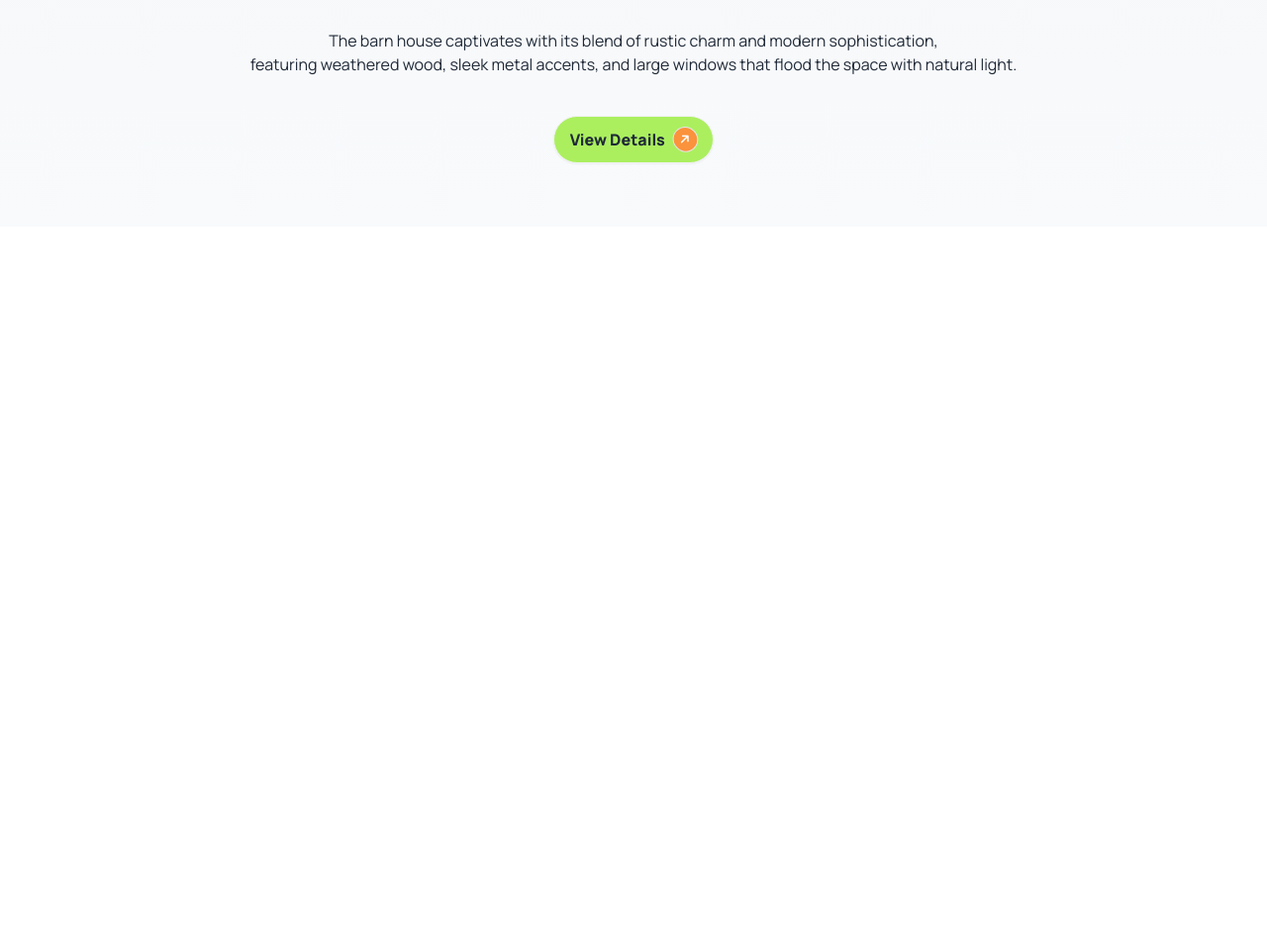
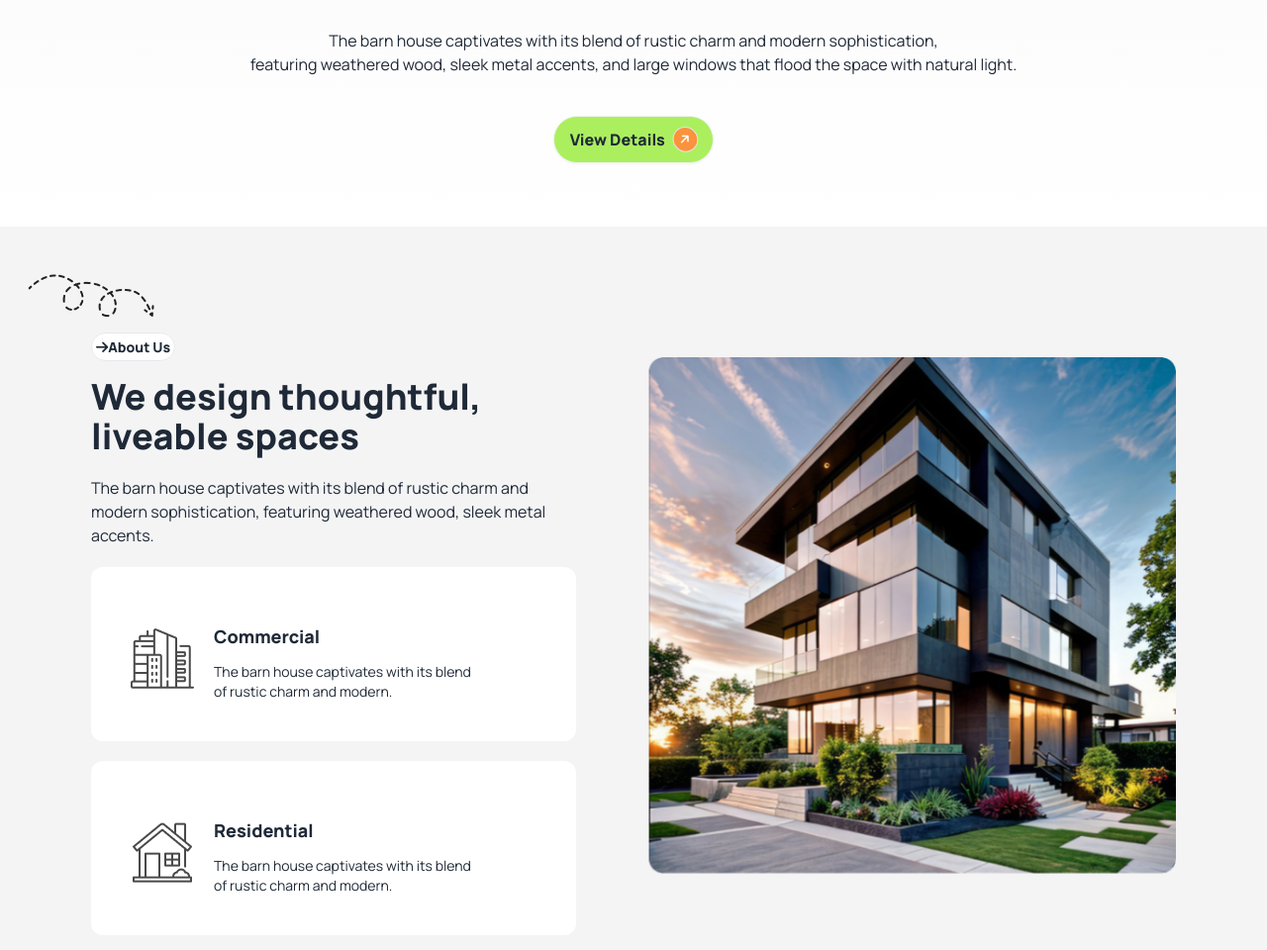
Before and after one commit to sajjad244/assignment-3, a plain HTML site: page index.html in a window 1280 px wide. Shown: the part 677-1637 px from the top of the page at 99% size. Before the commit the page ends 970 px from the top, so only its background shows below. Drawn offline with nearby package versions, Linux system fonts and the light colour scheme.

Commit message:
thoughtful

```diff
--- a/index.html
+++ b/index.html
@@ -36,9 +36,9 @@
     <!-- tailwind css configuration -->
 
 </head>
-<body class="font-Manrope bg-gradient-to-t from-slate-50 to-zinc-100">
+<body class="font-Manrope">
     <!-- header -->
-    <header class="container mx-auto  from-slate-50 to-zinc-50 ">
+    <header class="container mx-auto bg-gradient-to-t from-white to-zinc-100 ">
         <!-- navbar -->
         <nav>
             <div class="navbar">
@@ -85,8 +85,8 @@
         </nav>
         <!-- navbar -->
         <!-- hero-section -->
-        <div class="my-16" >
-            <div class="flex justify-center mb-16">
+        <div class="" >
+            <div class="flex justify-center mb-16 mt-16">
                 <img src="./images/banner.png" alt="">
             </div>
             <div class="text-center flex flex-col gap-y-10">
@@ -100,9 +100,57 @@
         </div>
         <!-- hero-section -->
     </header>
+    <!-- main -->
+    <main class="container mx-auto mb-5 bg-zinc-100">
+      <!-- We design thoughtful, liveable spaces start -->
+      <div class="flex flex-col gap-12 md:flex-row md:justify-center md:p-20">
+        <div class="p-3">
+          <!-- description -->
+          <div class="flex flex-col gap-5 mt-5 relative">
+            <div class="text-sm font-black">
+              <span class="bg-white border rounded-full p-1"><i class="fa-solid fa-arrow-right "></i>About Us</span>
+            </div>
+            <h1 class="text-4xl font-extrabold">We design thoughtful,<br> liveable spaces</h1>
+            <p class="">The barn house captivates with its blend of rustic charm and <br>
+              modern sophistication, featuring weathered wood, sleek metal accents.</p>
+              <div class="hidden lg:block absolute -top-16 -left-16">
+                <img src="./images/Vector.png" alt="">
+              </div>
+            </div>
+          <!-- description end -->
 
-    <!-- main -->
-    <main></main>
+                        <!-- card 1 -->
+          <div class="bg-white rounded-xl mt-5 flex gap-5 p-10  ">
+            <div class="mt-5">
+              <img src="./images/commercial.png" alt="">
+            </div>
+            <div>
+              <h1 class="font-black mb-3 mt-4 text-lg">Commercial</h1>
+              <p class="text-sm">The barn house captivates with its blend <br>
+              of rustic charm and modern.</p>
+            </div>
+          </div>
+
+                                  <!-- card 2 -->
+          <div class="bg-white rounded-xl mt-5 flex gap-5 p-10  ">
+            <div class="mt-5">
+              <img src="./images/residential.png" alt="">
+            </div>
+            <div>
+              <h1 class="font-black mb-3 mt-4 text-lg">Residential</h1>
+              <p class="text-sm">The barn house captivates with its blend <br>
+              of rustic charm and modern.</p>
+            </div>
+          </div>
+
+        </div>
+        <div class=" p-3 md:mt-10 w-fit mx-auto">
+          <img class="w-fit " src="./images/Rectangle.png" alt="">
+        </div>
+      </div>
+      <!-- We design thoughtful, liveable spaces end -->
+
+    </main>
 
     <!-- footer -->
     <footer></footer>
```
